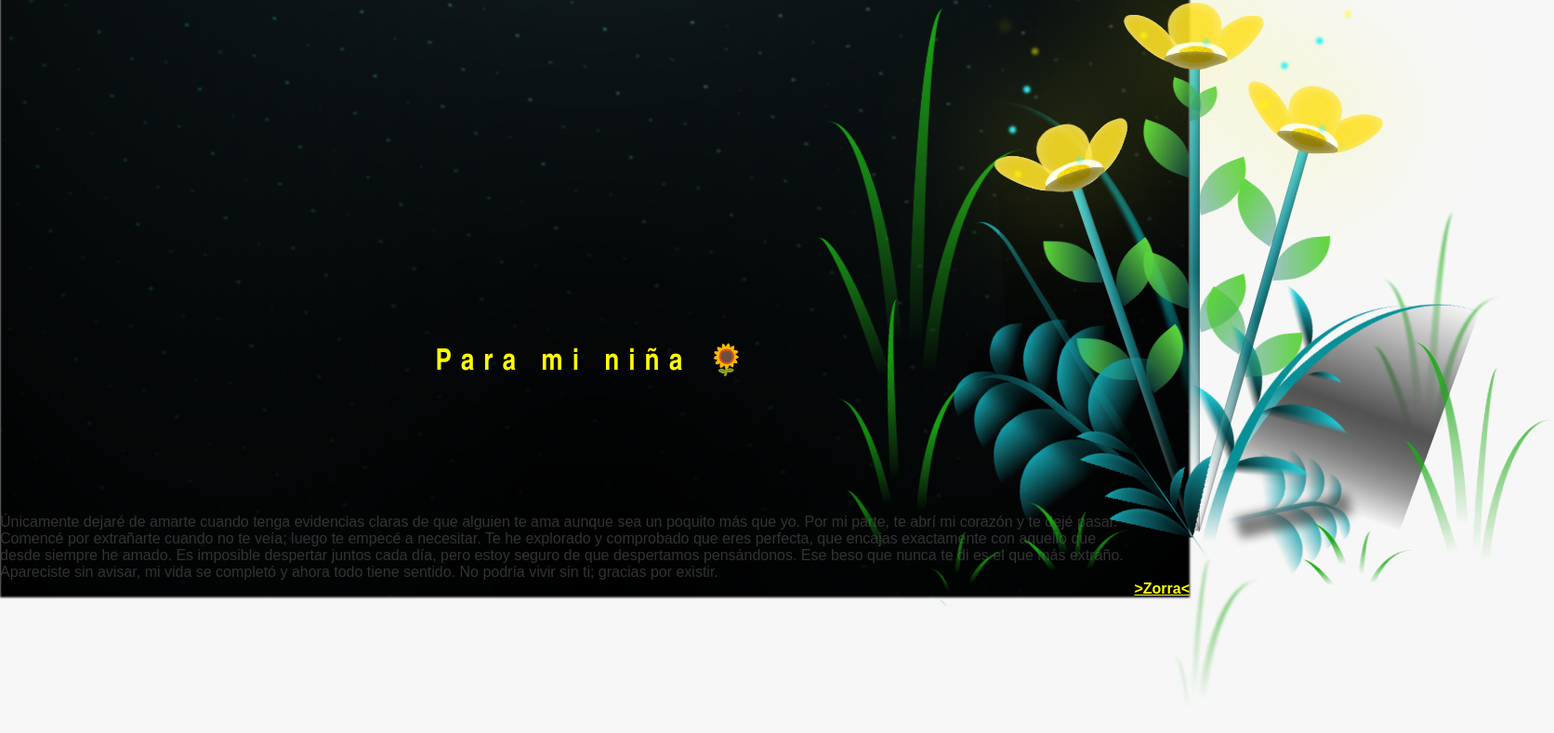
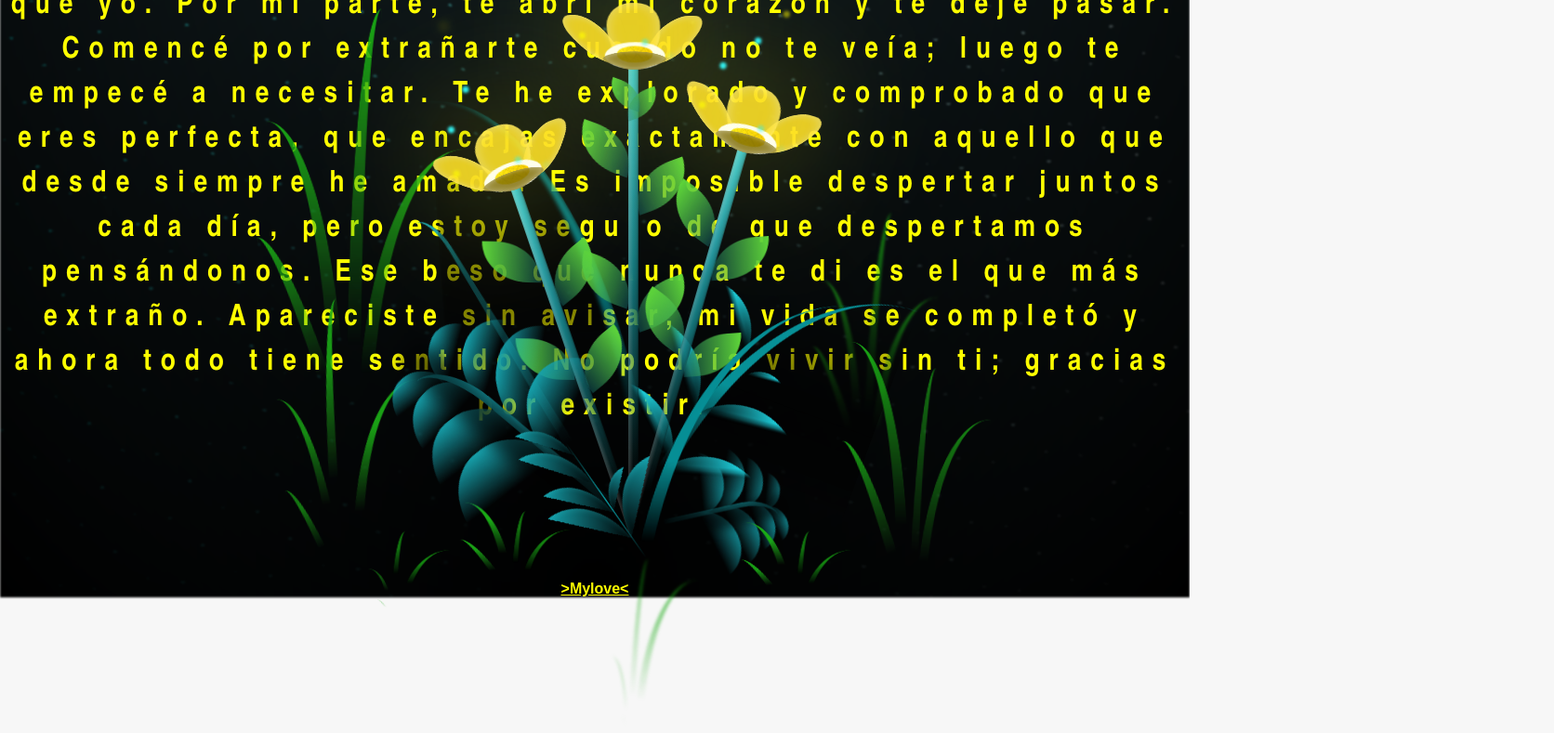
Before and after one commit to AdolfusR9/MiAmor, a plain HTML site: page flower.html in a window 1280 px wide. Shown: the part 157-946 px from the top of the page at 93% size, 1672 px wide, since content can reach past the window. Drawn offline with Linux system fonts and the light colour scheme.

Commit message:
Update flower.html

```diff
--- a/flower.html
+++ b/flower.html
@@ -13,11 +13,16 @@
     <div id="lyrics">
 
     </div>
-   <h1 class="titulo">Para mi niña 🌻 <br> <br></h1> <p></p>Únicamente dejaré de amarte cuando tenga evidencias claras de que alguien te ama aunque sea un poquito más que yo. Por mi parte, te abrí mi corazón y te dejé pasar. Comencé por extrañarte cuando no te veía; luego te empecé a necesitar. Te he explorado y comprobado que eres perfecta, que encajas exactamente con aquello que desde siempre he amado. Es imposible despertar juntos cada día, pero estoy seguro de que despertamos pensándonos. Ese beso que nunca te di es el que más extraño. Apareciste sin avisar, mi vida se completó y ahora todo tiene sentido. No podría vivir sin ti; gracias por existir.<br><br></p>
+   <h1 class="titulo">Para mi niña 🌻 <br> <br>
+	   Únicamente dejaré de amarte cuando tenga evidencias claras de que alguien te ama aunque sea un poquito más que yo.
+	   Por mi parte, te abrí mi corazón y te dejé pasar. Comencé por extrañarte cuando no te veía; luego te empecé a necesitar.
+	   Te he explorado y comprobado que eres perfecta, que encajas exactamente con aquello que desde siempre he amado.
+	   Es imposible despertar juntos cada día, pero estoy seguro de que despertamos pensándonos. Ese beso que nunca te di es el que más extraño.
+	   Apareciste sin avisar, mi vida se completó y ahora todo tiene sentido. No podría vivir sin ti; gracias por existir.
   <h1></h1><a href="https://www.roblox.com/share?code=813058c152a5f84c9eac7c17bb60af80&type=ExperienceDetails&stamp=1739563668512"
        target="_blank"
        style="color: yellow; text-decoration: underline; font-weight: bold;">
->Zorra<
+>Mylove<
     </a></body<h1>
 
 
```
